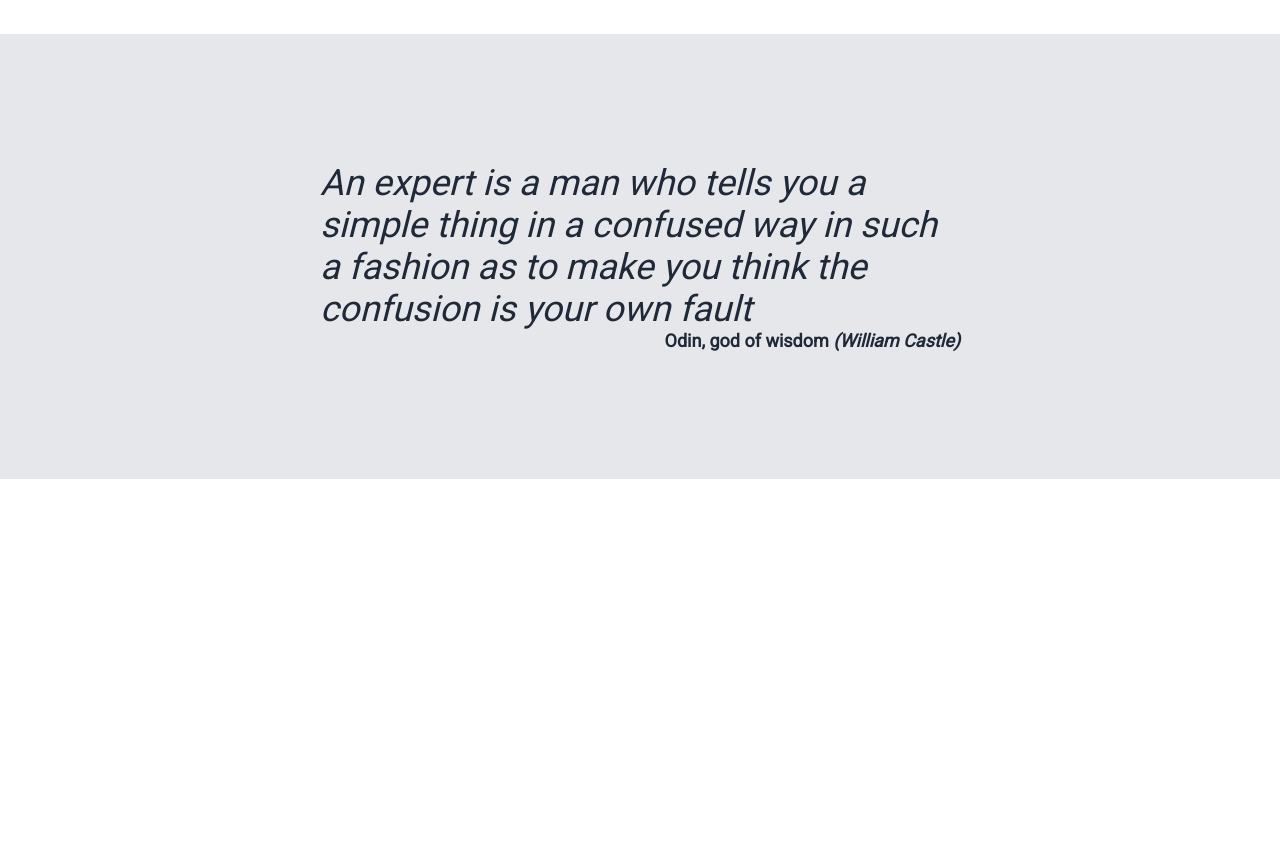
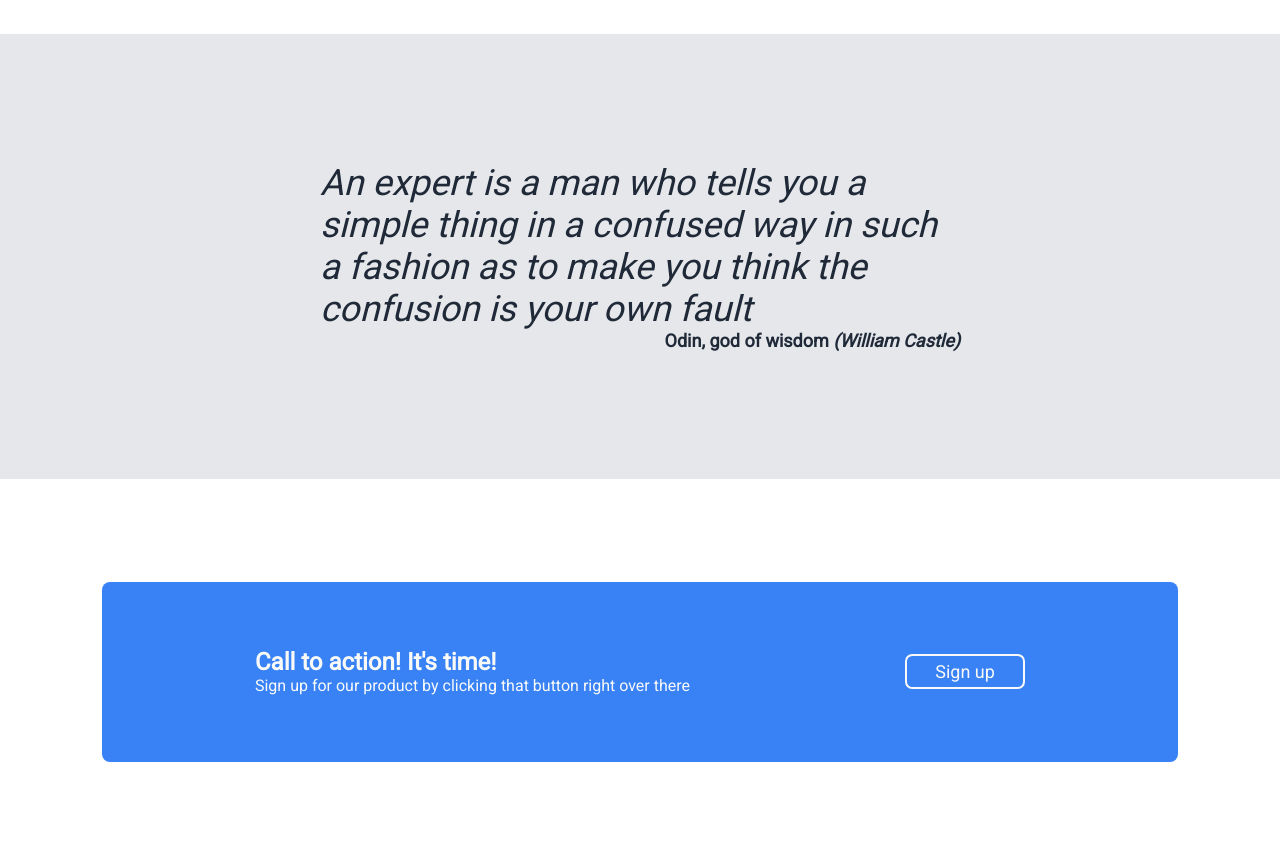
Before and after one commit to ar4wnnn/landing-page, a plain HTML site: page index.html in a window 1280 px wide. Shown: the part 1060-1924 px from the top of the page. Before the commit the page ends 1539 px from the top, so only its background shows below. Drawn offline with Linux system fonts and the light colour scheme.

Commit message:
feat: Added call to action bar

```diff
--- a/index.html
+++ b/index.html
@@ -54,6 +54,14 @@
             <em class="quote"> An expert is a man who tells you a simple thing in a confused way in such a fashion as to make you think the confusion is your own fault</em>
             <p class="author"> Odin, god of wisdom <i>(William Castle)</i></p>
         </div>
-
+        <div class="fourthbar">
+            <div class="bluebox">
+                <div class="blueboxt">
+                    <p class="ctabig">Call to action! It's time!</p>
+                    <p>Sign up for our product by clicking that button right over there</p>
+                </div>
+                <button class="ctabut"><a href="#">Sign up</a></button>
+            </div>
+        </div>
     </body>
 </html>
--- a/styles.css
+++ b/styles.css
@@ -20,6 +20,7 @@
 .logo{
     font-size: 24px;
     padding: 1em 0;
+    font-weight:800;
 }
 .links{
     margin-top:25px;
@@ -28,11 +29,11 @@
 }
 a:link{
     text-decoration: none;
-    color:#E5E7EB;
+    color:inherit;
 }
 a:visited{
     text-decoration: none;
-    color:#E5E7EB;
+    color:inherit;
 }
 span{
     margin: 0 1em;
@@ -119,7 +120,7 @@ button{
     height:180px;
     border-radius: 15px;
     border: 5px solid #3882F6;
-    background-color: white;
+    background-color: #F9FAF8;
 }
 .thirdbar{
     display:flex;
@@ -137,6 +138,39 @@ button{
 .author{
     font-size: 18px;
     font-weight: bolder;
-
     align-self:flex-end;
 }
+.fourthbar{
+    display:flex;
+    padding:8% 8%;
+    align-items: center;
+    color:#F9FAF8;
+}
+.bluebox{
+    width:1200px;
+    height:180px;
+    background-color: #3882F6;
+    border-radius: 8px;
+    display:flex;
+    align-items: center;
+    flex-direction: row;
+    justify-content: center;
+    gap: 20%;
+}
+.blueboxt{
+    display:flex;
+    flex-direction: column;
+}
+.ctabig{
+    font-size: 24px;
+    font-weight:800;
+}
+.ctabut{
+    border: 2px solid #F9FAF8;
+    font-size: 18px;
+    width:120px;
+    padding: 0.3em 1.5em;
+    border-radius:0.4em;
+    max-height:60px;
+    color:#F9FAF8;
+}
```
